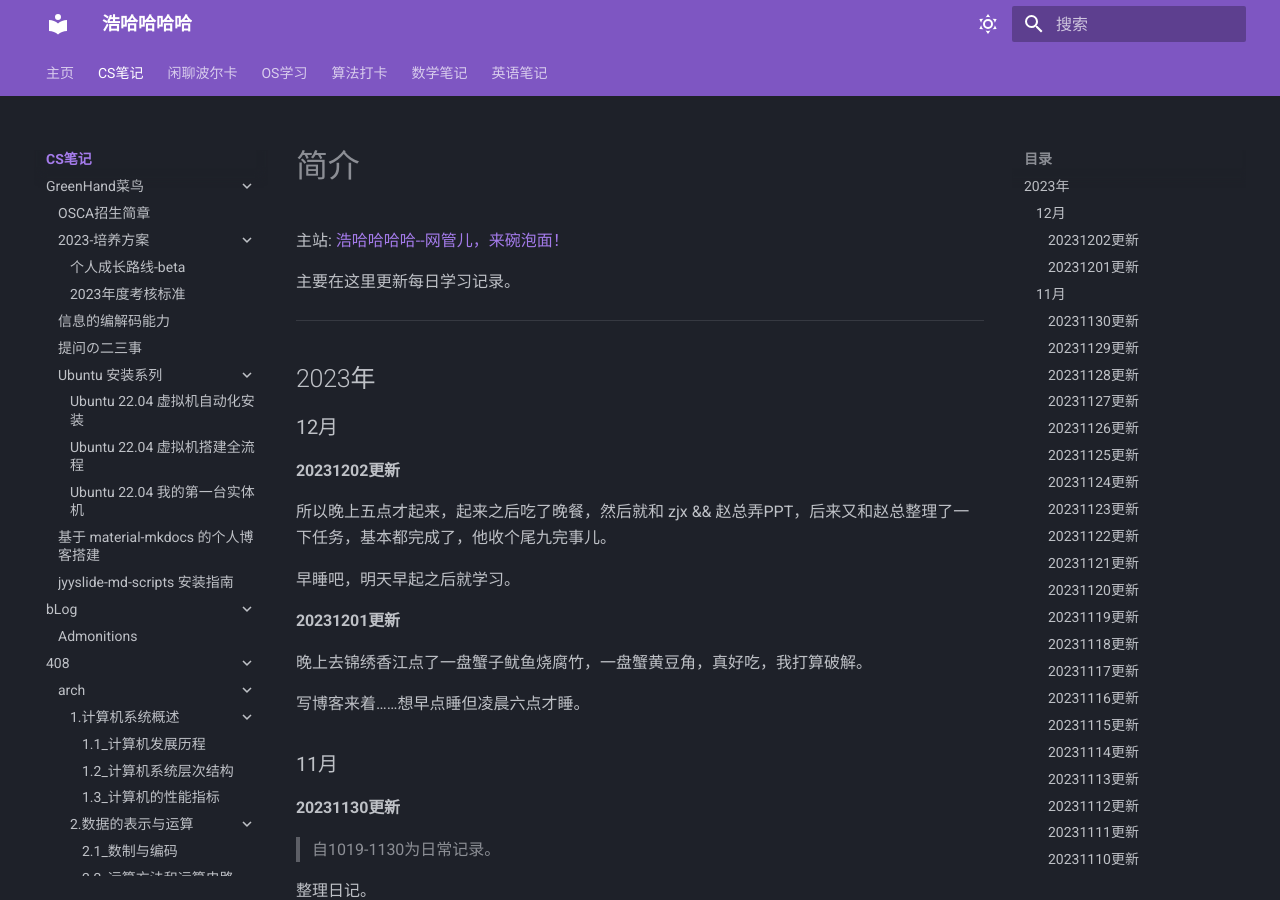
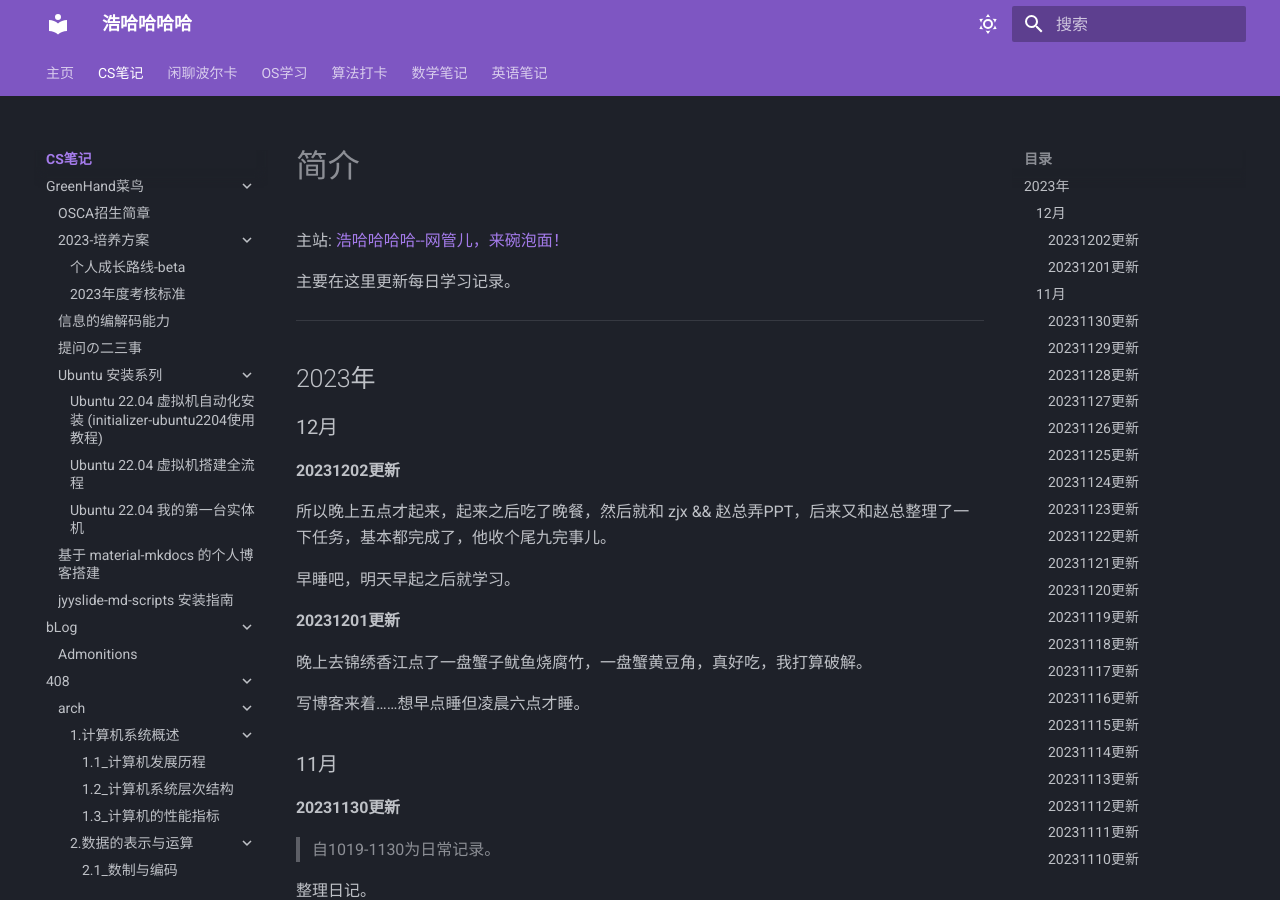
Before and after one commit to Haohahahaha/cs, an MkDocs documentation site: the page built from docs/index.md, in a window 1280 px wide and 900 px high. Built offline with MkDocs 1.6.1 and Material for MkDocs 9.7.7, drawn with Linux system fonts in a browser that asks for light colours.

Commit message:
2023-12-13_09:01:40 update

```diff
--- a/mkdocs.yml
+++ b/mkdocs.yml
@@ -41,7 +41,7 @@ nav:
       - 信息的编解码能力: greenhand/de-en-code/de-en-code-info.md
       - 提问の二三事: greenhand/ask-question-zbt/ask-zbt.md
       - Ubuntu 安装系列:
-        - Ubuntu 22.04 虚拟机自动化安装: greenhand/initializer-ubuntu2204/install.md
+        - Ubuntu 22.04 虚拟机自动化安装 (initializer-ubuntu2204使用教程): greenhand/initializer-ubuntu2204/install.md
         - Ubuntu 22.04 虚拟机搭建全流程: greenhand/Ubuntu2204-greenhand/Ubuntu2204-greenhand.md
         - Ubuntu 22.04 我的第一台实体机: greenhand/Ubuntu2204-myFirstPhysicalLinuxMachine/U2204-mFPLM.md
       - 基于 material-mkdocs 的个人博客搭建: greenhand/Blog-intialization/blog-init.md
```
